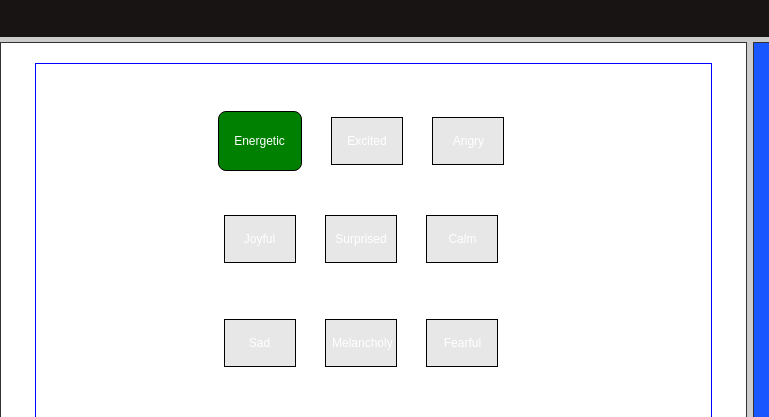
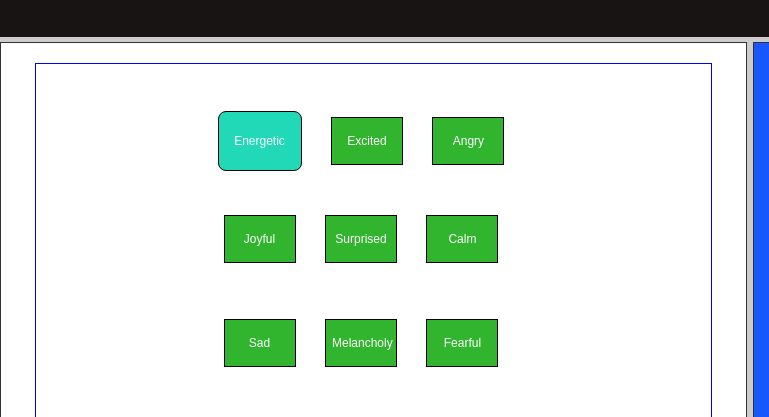
Before and after one commit to twiegan/react-boilermake, a plain HTML site: page booneTest.html in a window 1280 px wide. Both pictures are taken after a click on the button "Energetic". Shown: the part 153-570 px from the top of the page, 0-769 px from the left. Drawn offline with Linux system fonts and the light colour scheme; grey boxes are pictures that could not be loaded.

Commit message:
John Messin Around

```diff
--- a/style.css
+++ b/style.css
@@ -7,10 +7,11 @@
     color: red
 }
 
+
 /* Boone's Shit */
 /* Traits of Unclicked button */
 .unclicked{
-    background-color: rgba(220, 220, 220, 0.68);
+    background-color: rgb(49, 181, 47);
     border: 1px solid black;
     color: white;
     width: 6em; /* Button Size */
@@ -32,7 +33,7 @@
 
 /* Traits of Clicked button */
 .clicked{
-    background-color: green;
+    background-color: rgb(33, 217, 183);
     border: 1px solid black;
     border-radius: 8px;  /* Rounds Edges */
     color: white;
```
